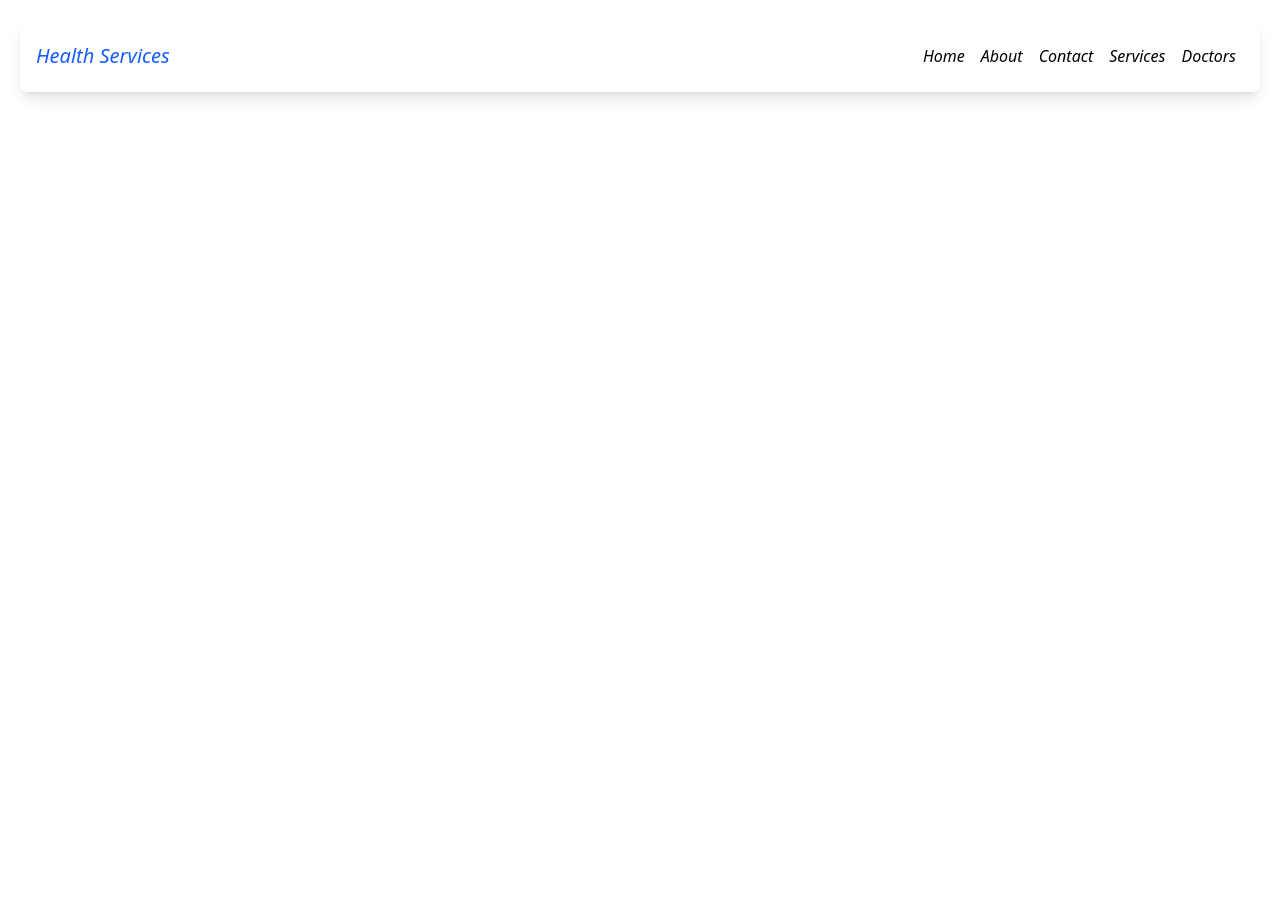
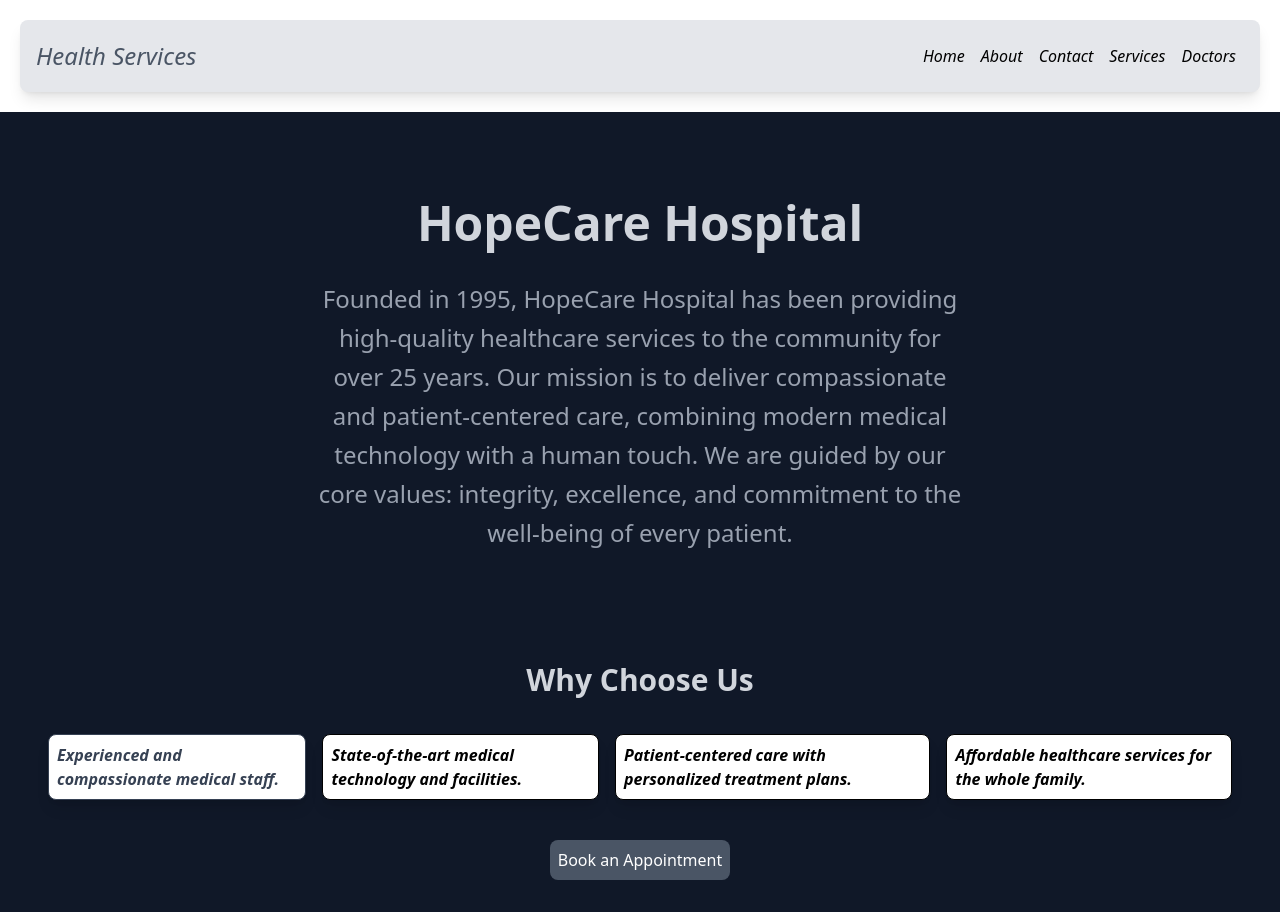
Before and after one commit to UWASEdjaria/Simple-Hospital-website, a React (Vite) app: page /about in a window 1280 px wide. Before the commit the page ends 800 px from the top, so only its background shows below. Built offline with nearby package versions, Linux system fonts and the light colour scheme.

Commit message:
add styled on about page and update navbar

```diff
--- a/src/components/About.jsx
+++ b/src/components/About.jsx
@@ -1,9 +1,35 @@
 import React from "react";
 function About() {
-    return(
-<>
+    return (
+    <div className="bg-gray-900 flex flex-col  justify-center w-full min-h-screen text-white p-8 gap-6">
+      {/* About Section */}
+      <section className="w-full max-w-2xl text-center m-auto">
+        <h1 className="text-gray-300 text-center font-bold text-2xl sm:text-3xl md:text-4xl lg:text-5xl mb-5" >HopeCare Hospital</h1>
 
-</>
+        <p className="text-gray-400 text-lg sm:text-xl md:text-2xl leading-relaxed  py-3 px-2 text-center">
+          Founded in 1995, HopeCare Hospital has been providing high-quality healthcare services to the community for over 25 years.
+          Our mission is to deliver compassionate and patient-centered care, combining modern medical technology with
+          a human touch. We are guided by our core values: integrity, excellence, and commitment to the well-being of every patient.
+        </p>
+
+      </section>
+
+      {/* Why Choose Us Section */}
+      <section>
+        <h2  className="text-gray-300 text-center font-bold text-lg sm:text-1xl md:text-2xl lg:text-3xl m-5" >Why Choose Us</h2>
+        <ul className="flex flex-col md:flex-row  p-4 gap-4 italic justify-between items-center">
+          <li className=" flex  border max-w-sm h-auto bg-white text-gray-700 shadow-lg p-2 rounded-lg font-bold transition-all duration-300 hover:scale-105">Experienced and compassionate medical staff.</li>
+          <li className=" flex  border max-w-sm h-auto bg-white text-black shadow-lg p-2 rounded-lg font-bold transition-all duration-300 hover:scale-105">State-of-the-art medical technology and facilities.</li>
+          <li className=" flex  border max-w-sm h-auto bg-white text-black shadow-lg p-2 rounded-lg font-bold transition-all duration-300 hover:scale-105">Patient-centered care with personalized treatment plans.</li>
+          <li className=" flex border max-w-sm  h-auto bg-white text-black shadow-lg p-2 rounded-lg font-bold transition-all duration-300 hover:scale-105">Affordable healthcare services for the whole family.</li>
+        </ul>
+      </section>
+
+      {/* Call to Action */}
+      <section>
+        <button className="flex justify-center  m-auto border-transparent bg-gray-600 rounded-lg p-2 transition-all duration-300 hover:scale-105 ">Book an Appointment</button>
+      </section>
+    </div>
     )
 
 } export default About
--- a/src/components/Navbar.jsx
+++ b/src/components/Navbar.jsx
@@ -3,8 +3,8 @@ import {Link} from "react-router-dom"
 
  function Navbar() {
   return (
-    <span  className='flex justify-between items-center  bg-white text-black gap-4 m-5 rounded-lg shadow-lg space-x-4 p-4 '>
-      <h1 className='text-xl text-blue-600 italic  hover:underline transition-all duration-300 hover:scale-105'>Health Services</h1>
+    <span  className='bg-gray-200 flex justify-between items-center  text-black gap-4 m-5 rounded-lg shadow-lg space-x-4 p-4 '>
+      <h1 className='text-2xl text-gray-600 italic  hover:underline transition-all duration-300 hover:scale-105'>Health Services</h1>
        <nav className='italic hover:underline transition-all duration-300 hover:scale-105 m-2 space-x-4'>
        <Link to="/">Home</Link>
        <Link to="/about">About</Link>
```
